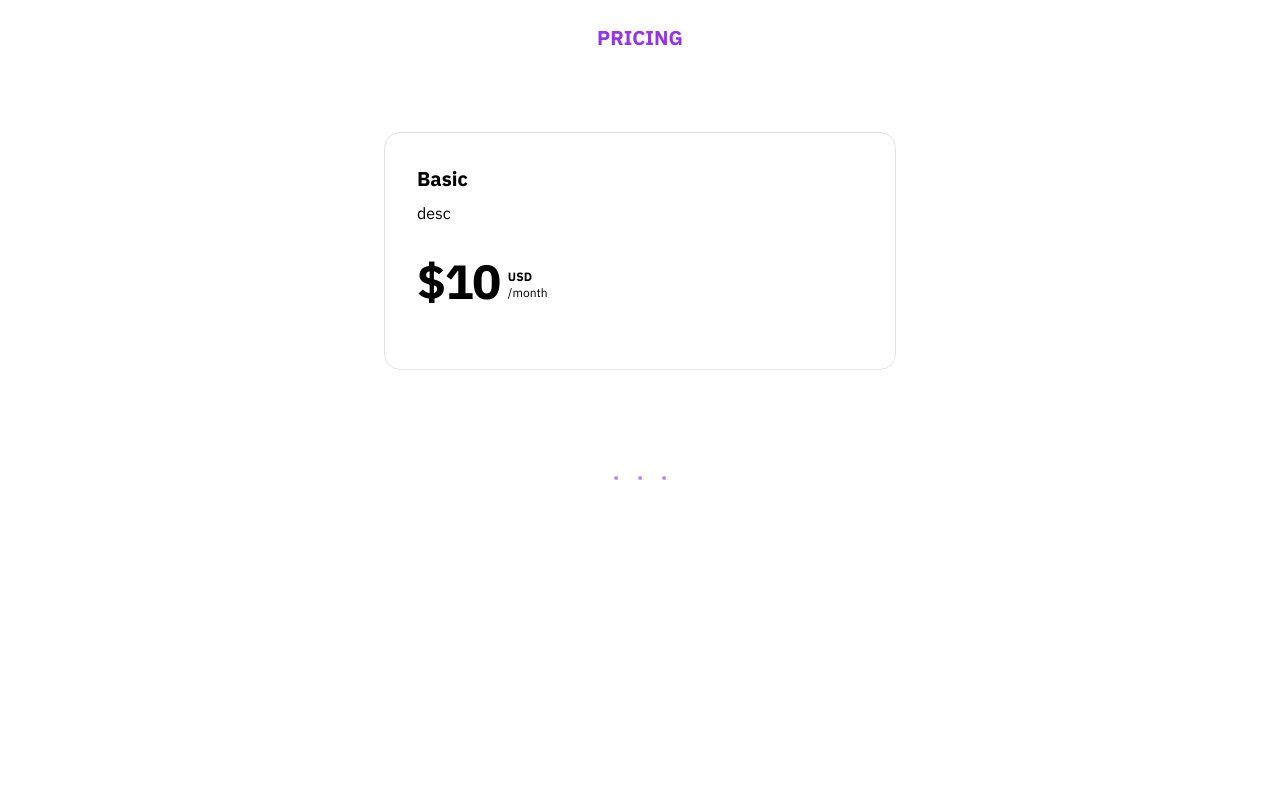
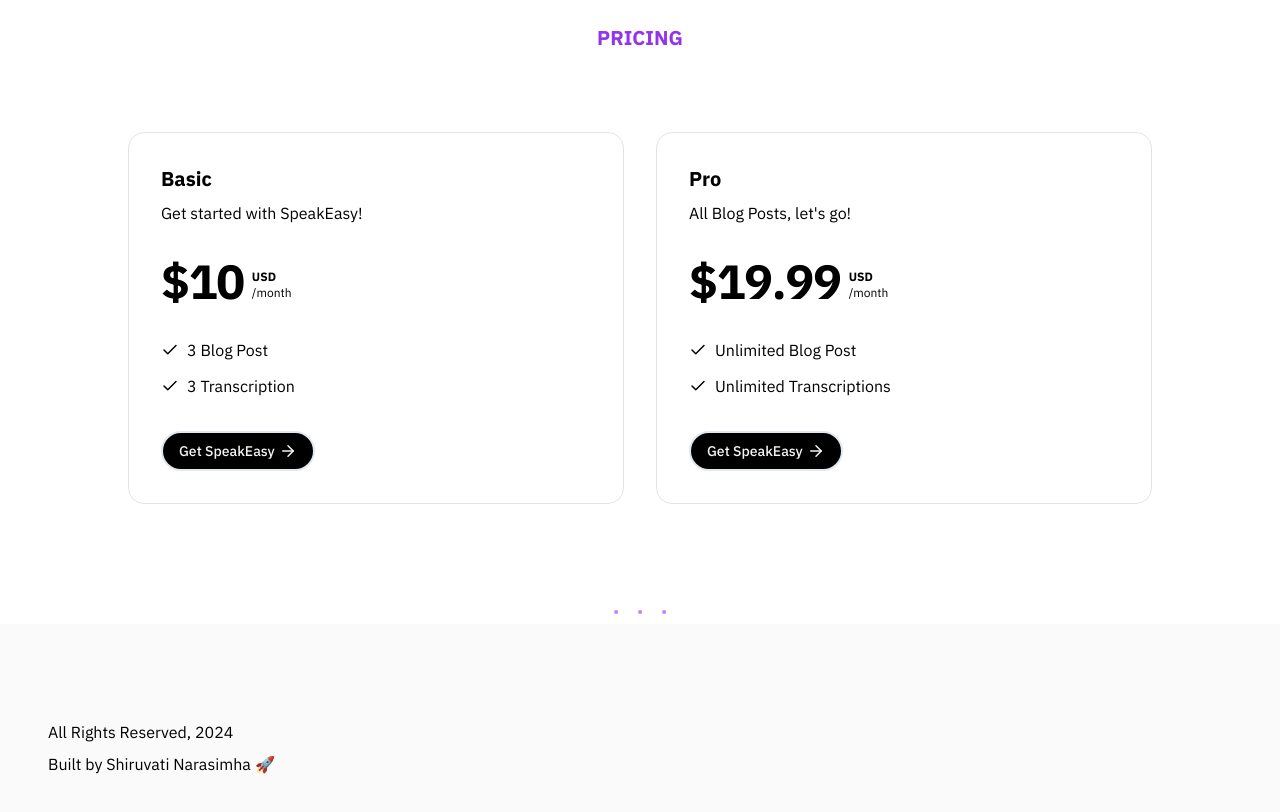
Before and after one commit to ShiruvatiNarasimha/AI-Blog, a Next.js app: page / in a window 1280 px wide. Shown: the part 1280-2092 px from the top of the page. Before the commit the page ends 1770 px from the top, so only its background shows below. Built offline with nearby package versions, Linux system fonts and the light colour scheme.

Commit message:
added Footer

```diff
--- a/app/page.tsx
+++ b/app/page.tsx
@@ -50,6 +50,13 @@
         <Dot className="text-purple-400"></Dot>
         <Dot className="text-purple-400"></Dot>
       </div>
+
+      <footer className="bg-gray-200/20 flex h-20 py-24 px-12 z-20 relative overflow-hidden flex-col gap-2">
+        <p>All Rights Reserved, {new Date().getFullYear()}</p>
+        <a href="https://x.com/Narasimha058" target="_blank">
+          Built by Shiruvati Narasimha 🚀
+        </a>
+      </footer>
     </main>
   );
 }
--- a/components/home/pricing.tsx
+++ b/components/home/pricing.tsx
@@ -1,19 +1,26 @@
-import { CheckIcon } from "lucide-react";
+import { ArrowRight, CheckIcon } from "lucide-react";
 import React from "react";
+import { Button } from "../ui/button";
+import Link from "next/link";
+import { cn } from "@/lib/utils";
 
 const Pricing = () => {
   const plansMap = [
     {
-      name: "Basic",
+      id: "Basic",
+      name: "basic",
       description: "Get started with SpeakEasy!",
       price: "10",
       items: ["3 Blog Post", "3 Transcription"],
+      paymentLink: "",
     },
     {
-      name: "Pro",
+      id: "Pro",
+      name: "pro",
       description: "All Blog Posts, let's go!",
       price: "19.99",
       items: ["Unlimited Blog Post", "Unlimited Transcriptions"],
+      paymentLink: "",
     },
   ];
   return (
@@ -30,27 +37,28 @@
             Pricing
           </h2>
         </div>
+        <div className="relative flex justify-center flex-col lg:flex-row items-center lg:items-stretch gap-8">
+          {plansMap.map(
+            ({ name, price, description, items, id, paymentLink }, idx) => (
+              <div className="relative w-full max-w-lg" key={idx}>
                 <div
-          className="relative flex justify-center
-        flex-col lg:flex-row items-center lg:items-stretch gap-8"
-        >
-          <div className="relative w-full max-w-lg">
-            <div
-              className="relative flex flex-col h-full gap-4
-            lg:gap-8 z-10 p-8 rounded-box border-[1px]
-            border-gray-500/20
-            rounded-2xl"
+                  className={cn(
+                    "relative flex flex-col h-full gap-4 lg:gap-8 z-10 p-8 rounded-box border-[1px] border-gray-500/20 rounded-2xl",
+                    id === "pro" && "border-violet-500 gap-5 border-2"
+                  )}
                 >
                   <div className="flex justify-between items-center gap-4">
                     <div>
                       <p className="text-lg lg:text-xl font-bold capitalize">
-                    Basic
+                        {name}
                       </p>
-                  <p className="text-base-content/80 mt-2">desc</p>
+                      <p className="text-base-content/80 mt-2">{description}</p>
                     </div>
                   </div>
                   <div className="flex gap-2">
-                <p className="text-5xl tracking-tight font-extrabold">$10</p>
+                    <p className="text-5xl tracking-tight font-extrabold">
+                      ${price}
+                    </p>
                     <div className="flex flex-col justify-end mb-[4px]">
                       <p className="text-xs text-base-content/60 uppercase font-semibold">
                         USD
@@ -59,14 +67,33 @@
                     </div>
                   </div>
                   <ul className="space-y-2.5 leading-relaxed text-base flex-1">
-                {[].map((item, idx) => (
-                  <li className="" key={idx}>
+                    {items.map((item, idx) => (
+                      <li className="flex items-center gap-2" key={idx}>
                         <CheckIcon size={18}></CheckIcon>
+                        <span>{item}</span>
                       </li>
                     ))}
                   </ul>
+                  <div className="space-y-2">
+                    <Button
+                      variant={"link"}
+                      className={cn(
+                        "border-2 rounded-full flex gap-2 bg-black text-gray-100",
+                        id === "pro" && "border-amber-300 px-4"
+                      )}
+                    >
+                      <Link
+                        href={paymentLink}
+                        className="flex gap-1 items-center"
+                      >
+                        Get SpeakEasy <ArrowRight size={18} />
+                      </Link>
+                    </Button>
                   </div>
                 </div>
+              </div>
+            )
+          )}
         </div>
       </div>
     </section>
```
Lines whose indentation alone changed are shown as unchanged.
